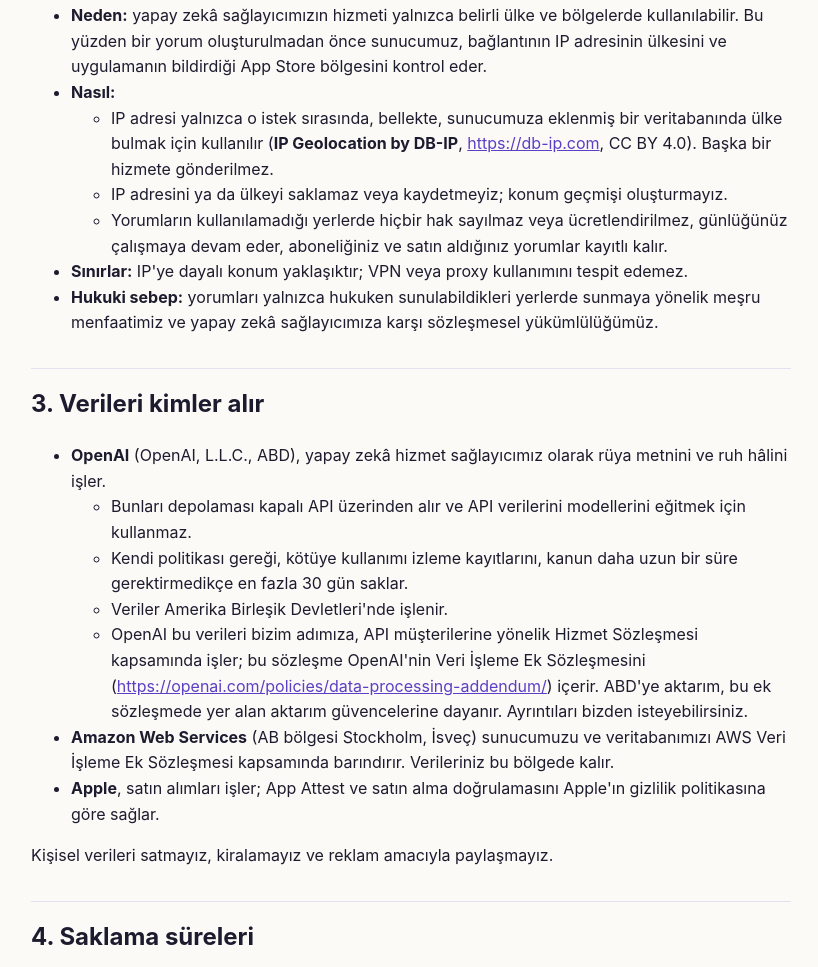
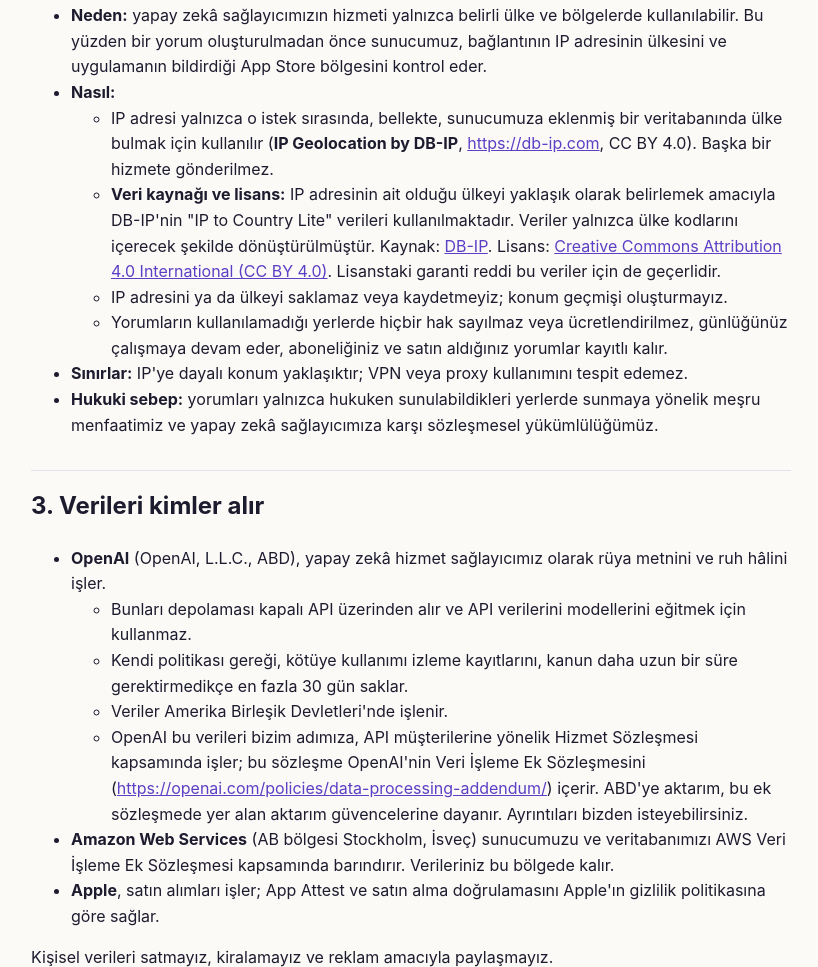
Before and after one commit to Aniloguz90/lunerya-legal, a plain HTML site: page tr/gizlilik/index.html in a window 1280 px wide. Shown: the part 2626-3593 px from the top of the page, without its empty margins (229-1047 px from the left). Drawn offline with Linux system fonts and the light colour scheme.

Commit message:
Privacy policy: DB-IP data source and CC BY 4.0 licence link (EN/TR)
Adds a "Data source and licence" bullet to section 2.7 (EN and TR): DB-IP "IP to Country
Lite", converted so it contains only country codes, with links to DB-IP and the CC BY 4.0
licence. The page footers gain the licence link. Nothing removed; URLs unchanged.

Co-Authored-By: Claude Opus 5.5 <noreply@anthropic.com>
Claude-Session: https://claude.ai/code/session_01J4Ti5BNeTBWH2boK4VYED7

```diff
--- a/tr/gizlilik/index.html
+++ b/tr/gizlilik/index.html
@@ -63,6 +63,7 @@ nav,footer{font-size:.9rem;color:var(--muted)}nav a,footer a{margin-right:12px}c
 <ul><li><strong>Neden:</strong> yapay zekâ sağlayıcımızın hizmeti yalnızca belirli ülke ve bölgelerde kullanılabilir. Bu yüzden bir yorum oluşturulmadan önce sunucumuz, bağlantının IP adresinin ülkesini ve uygulamanın bildirdiği App Store bölgesini kontrol eder.
 </li><li><strong>Nasıl:</strong>
 <ul><li>IP adresi yalnızca o istek sırasında, bellekte, sunucumuza eklenmiş bir veritabanında ülke bulmak için kullanılır (<strong>IP Geolocation by DB-IP</strong>, <a href="https://db-ip.com">https://db-ip.com</a>, CC BY 4.0). Başka bir hizmete gönderilmez.
+</li><li><strong>Veri kaynağı ve lisans:</strong> IP adresinin ait olduğu ülkeyi yaklaşık olarak belirlemek amacıyla DB-IP'nin "IP to Country Lite" verileri kullanılmaktadır. Veriler yalnızca ülke kodlarını içerecek şekilde dönüştürülmüştür. Kaynak: <a href="https://db-ip.com">DB-IP</a>. Lisans: <a href="https://creativecommons.org/licenses/by/4.0/">Creative Commons Attribution 4.0 International (CC BY 4.0)</a>. Lisanstaki garanti reddi bu veriler için de geçerlidir.
 </li><li>IP adresini ya da ülkeyi saklamaz veya kaydetmeyiz; konum geçmişi oluşturmayız.
 </li><li>Yorumların kullanılamadığı yerlerde hiçbir hak sayılmaz veya ücretlendirilmez, günlüğünüz çalışmaya devam eder, aboneliğiniz ve satın aldığınız yorumlar kayıtlı kalır.
 </li></ul>
@@ -125,5 +126,5 @@ nav,footer{font-size:.9rem;color:var(--muted)}nav a,footer a{margin-right:12px}c
 <p>İşleme faaliyetlerimiz değiştiğinde bu politikayı günceller ve yeni yürürlük tarihini belirtiriz. Önemli değişiklikleri uygulamada duyururuz.</p>
 <h2>10. İletişim</h2>
 <p>Mehmet Anil Oguz — <a href="mailto:support@lingoshop.app">support@lingoshop.app</a></p>
-<footer><hr><p>Lunerya · <a href="mailto:support@lingoshop.app">support@lingoshop.app</a> · <a href="https://db-ip.com">IP Geolocation by DB-IP</a></p></footer>
+<footer><hr><p>Lunerya · <a href="mailto:support@lingoshop.app">support@lingoshop.app</a> · <a href="https://db-ip.com">IP Geolocation by DB-IP</a> (<a href="https://creativecommons.org/licenses/by/4.0/">CC BY 4.0</a>)</p></footer>
 </main></body></html>
```
Also changed, not shown: index.html (+1 -1 lines), privacy/index.html (+2 -1 lines), support/index.html (+1 -1 lines), tr/destek/index.html (+1 -1 lines).
